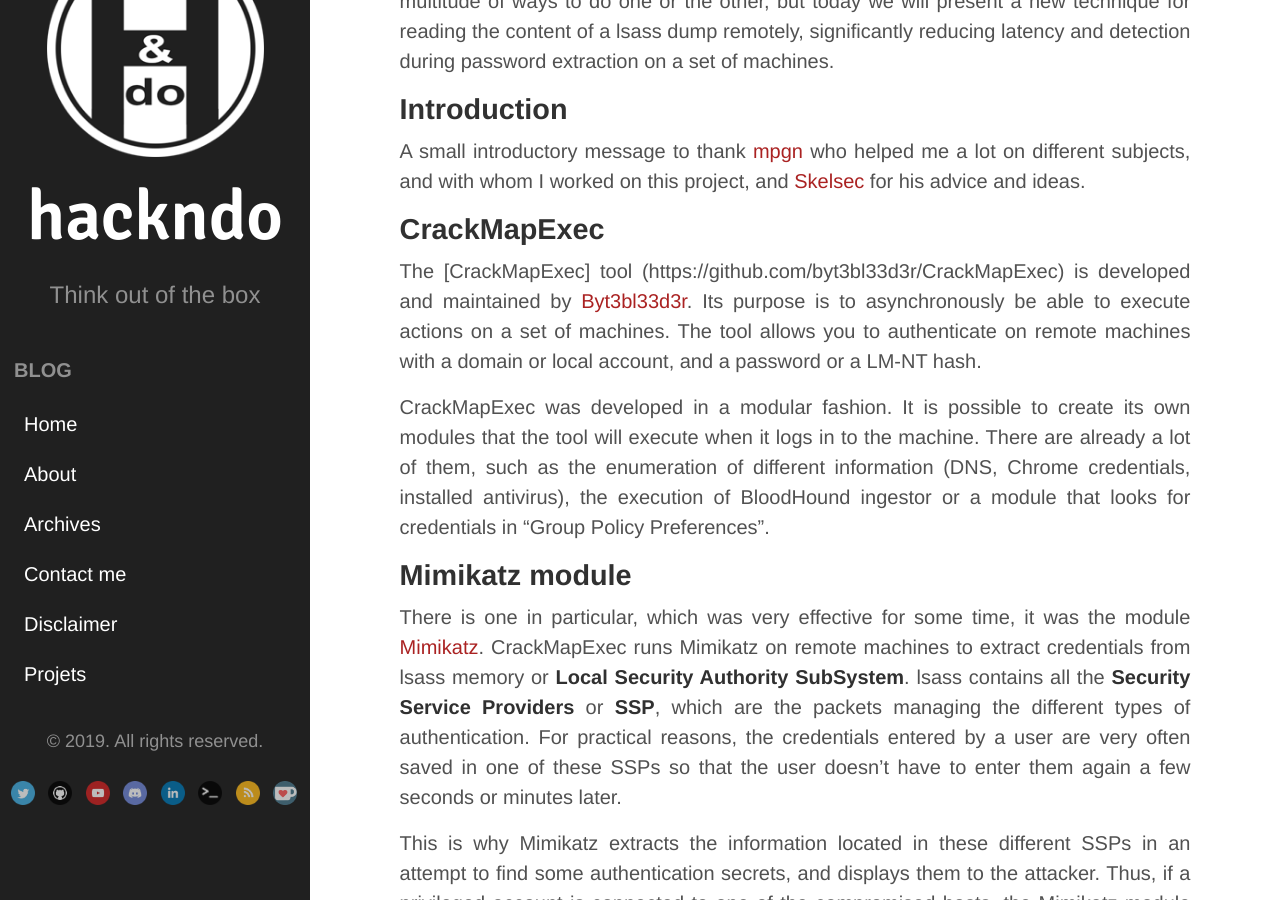
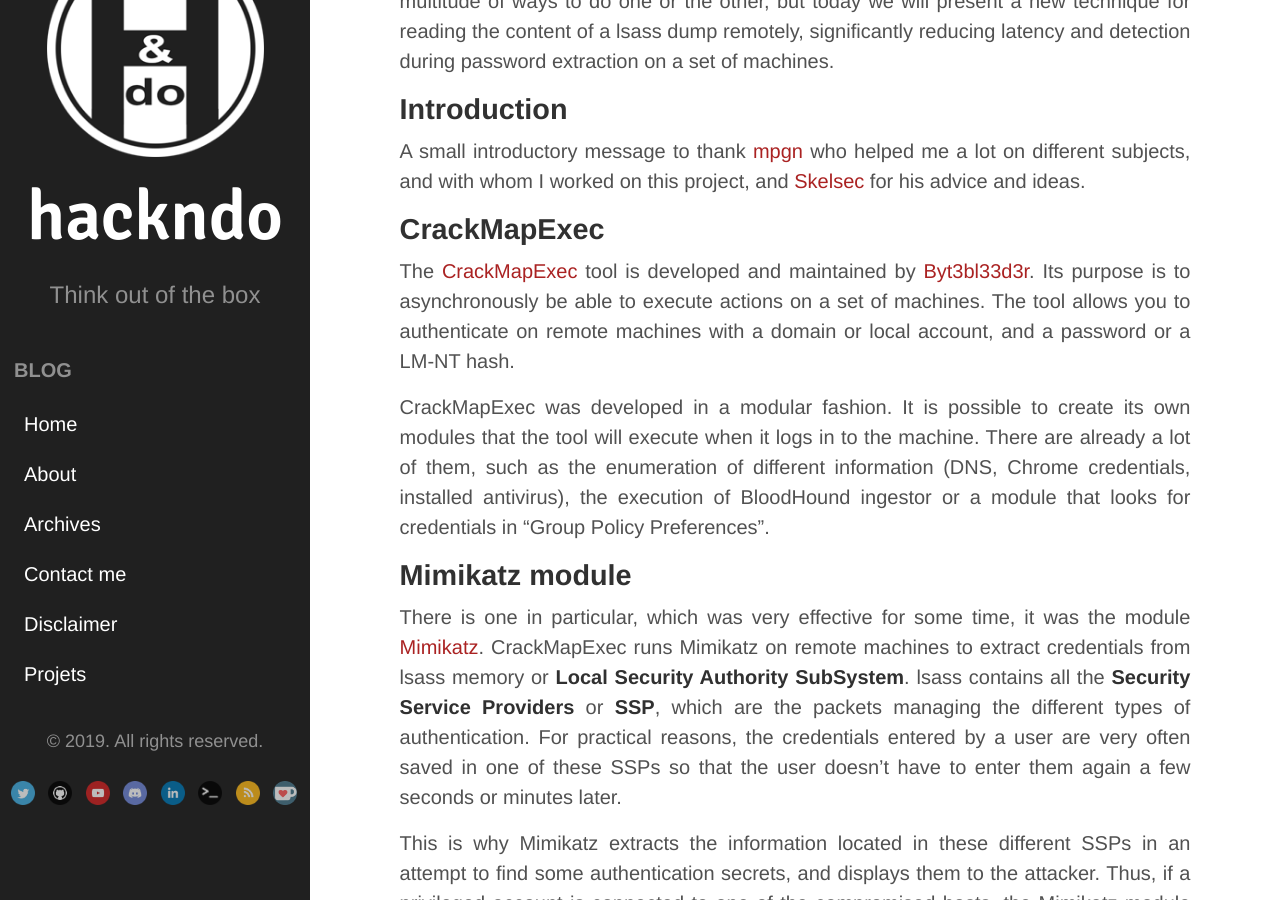
Before and after one commit to Hackndo/en.hackndo.github.io, a Jekyll site: the page built from _posts/2019-11-29-remote-lass-dump-passwords.md, in a window 1280 px wide and 900 px high, scrolled down 759 px. Built offline with Jekyll 4.4.1, drawn with Linux system fonts in a browser that asks for light colours; comment, search, counter and statistics services are not loaded.

Commit message:
Fix links

```diff
--- a/_posts/2019-11-29-remote-lass-dump-passwords.md
+++ b/_posts/2019-11-29-remote-lass-dump-passwords.md
@@ -25,7 +25,7 @@
 
 ## CrackMapExec
 
-The [CrackMapExec] tool (https://github.com/byt3bl33d3r/CrackMapExec) is developed and maintained by [Byt3bl33d3r](https://twitter.com/byt3bl33d3r). Its purpose is to asynchronously be able to execute actions on a set of machines. The tool allows you to authenticate on remote machines with a domain or local account, and a password or a LM-NT hash.
+The [CrackMapExec](https://github.com/byt3bl33d3r/CrackMapExec) tool is developed and maintained by [Byt3bl33d3r](https://twitter.com/byt3bl33d3r). Its purpose is to asynchronously be able to execute actions on a set of machines. The tool allows you to authenticate on remote machines with a domain or local account, and a password or a LM-NT hash.
 
 CrackMapExec was developed in a modular fashion. It is possible to create its own modules that the tool will execute when it logs in to the machine. There are already a lot of them, such as the enumeration of different information (DNS, Chrome credentials, installed antivirus), the execution of BloodHound ingestor or a module that looks for credentials in "Group Policy Preferences".
 
```
